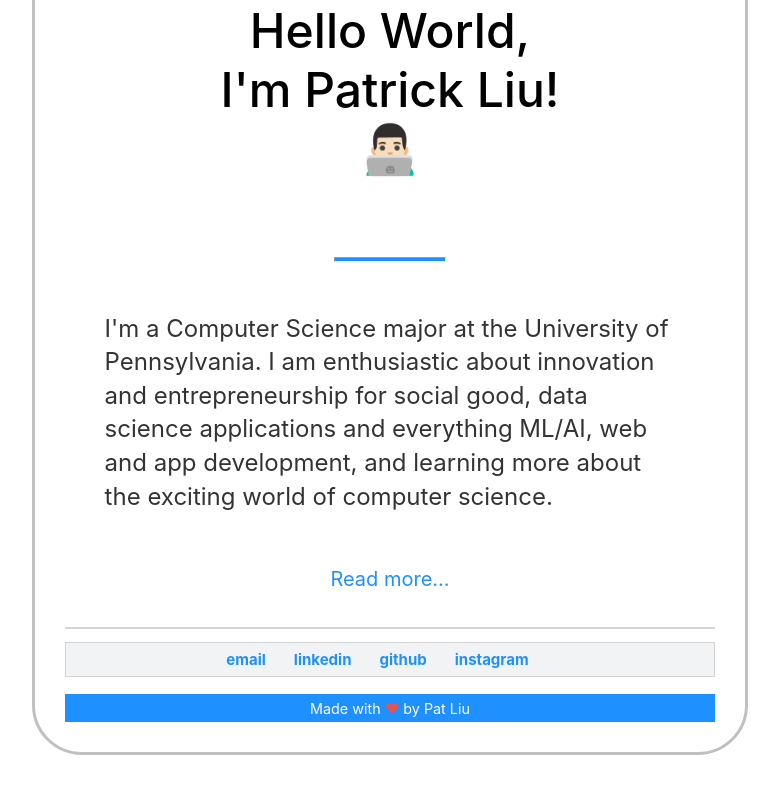
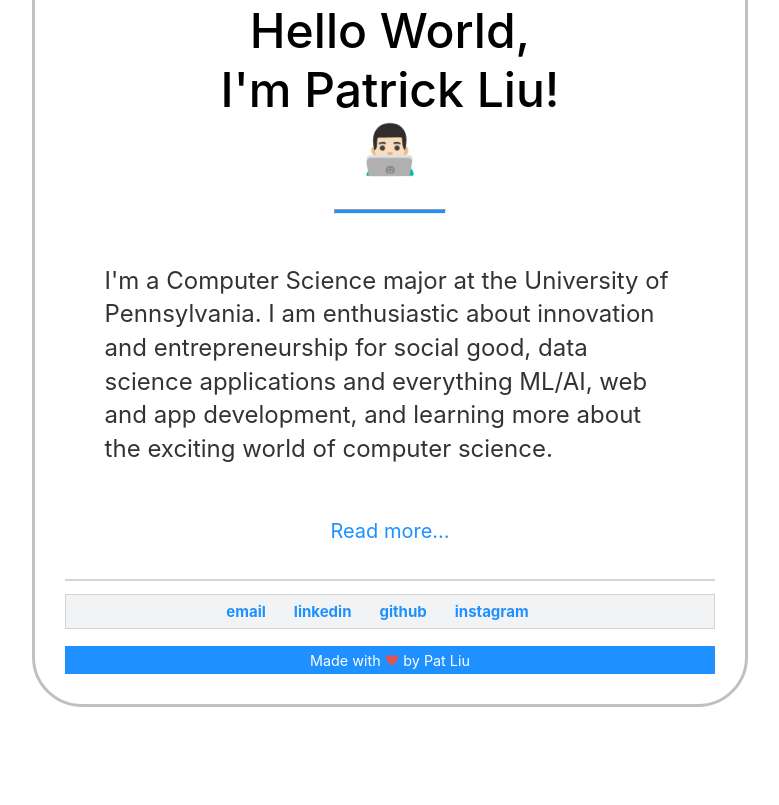
Before and after one commit to pat-liu/WebsiteV1, a Jekyll site: the page built from index.html, in a window 1280 px wide. Shown: the part 361-1166 px from the top of the page, without its empty margins (250-1029 px from the left). Built offline with Jekyll 4.4.1, drawn with Linux system fonts in a browser that asks for light colours; after the commit the page ends 1118 px from its top, so only the background shows below that.

Commit message:
Update index.html

```diff
--- a/index.html
+++ b/index.html
@@ -6,7 +6,7 @@ title: Patrick Liu, CS Major
 				<div style="text-align: center">
 					<img src="https://res.cloudinary.com/brogrammer/image/upload/v1564121840/circle-cropped_ao4jvv.png" class="pfp"></div>
 				<h1 style="text-align:center">Hello World, <br style><div style="margin-bottom: -70px">I'm Patrick Liu! <br>👨🏻‍💻</br></br></div></h1>
-					<hr style="margin-top: 80px; margin-bottom: 50px;">
+					<hr style="margin-bottom: 50px;">
 				<!--<img src="https://res.cloudinary.com/brogrammer/image/upload/v1564121840/circle-cropped_ao4jvv.png" style="float:left;vertical-align:middle;" class = "pfp">-->
 				<p style="overflow: hidden;padding-left: 40px; padding-right: 40px">I'm a Computer Science major at the University of Pennsylvania. I am enthusiastic about innovation and entrepreneurship for social good, data science applications and everything ML/AI, web and app development, and learning more about the exciting world of computer science.</p>
 					</div>
```
